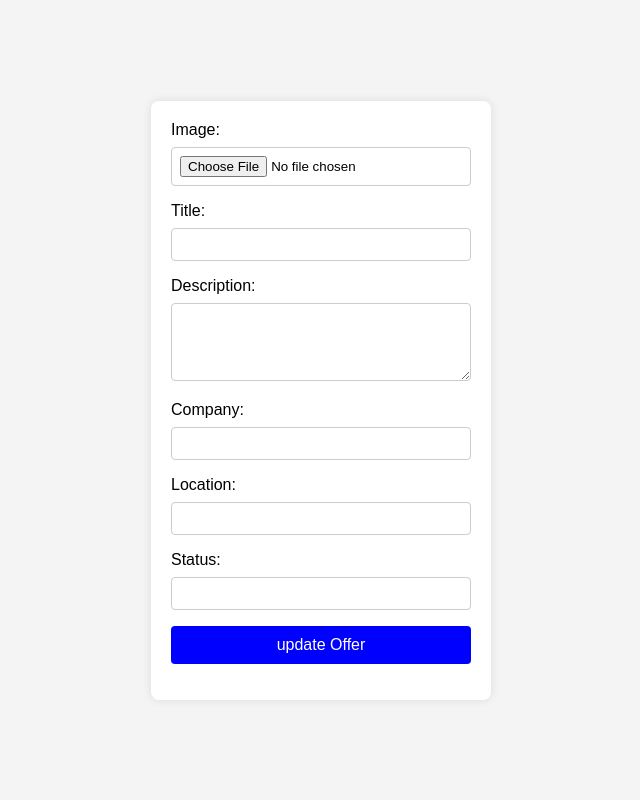
After one commit to Mohammedaminox/jobease-gestion-offre, a PHP site: page /dashboard/updateOffre.php in a window 1280 px wide. The commit adds this page. Shown: the whole page, without its empty margins (319-959 px from the left). Run offline with PHP 8.4, Linux system fonts and the light colour scheme; the template is opened without the code that fills it, so the values that code supplies are empty; the visitor is signed in with stand-in values (Sample User, id 1).

Commit message:
add offres applyed

```diff
--- a/app/controllers/AuthController.php
+++ b/app/controllers/AuthController.php
@@ -55,6 +55,7 @@ class AuthController
             // $_SESSION['username'] = $user['username'];
             $_SESSION['id_user'] = $user['id'];
 
+
             if ($user['role_name'] == "Candidat") {
                 header('location:../views/index.php');
             } elseif ($user['role_name'] == "admin") {
--- a/app/views/dashboard/seeOffre.php
+++ b/app/views/dashboard/seeOffre.php
@@ -176,7 +176,9 @@ if(isset($_GET['id_offre'])){
 
                                     <img class="accept_task" src="../../../public/img/icons8-delete.svg" alt="icon">
                                 </a>
+                                <a href="updateOffre.php?id=<?php echo $row['job_id'] ?>">
                                 <img class="delet_user" src="../../../public/img/icons8-edit.svg" alt="icon">
+                                </a>
                             </td>
                         </tr>
                         <?php }?>
--- /dev/null
+++ b/app/views/dashboard/updateOffre.php
@@ -0,0 +1,115 @@
+<?php
+include("../../configg/connectDatabase.php");
+session_start();
+if(isset($_SESSION['id_user'])){
+    $idUser = $_SESSION['id_user'];
+}else{
+    header("location:../auth/login.php");
+}
+
+$connection = new Connection();
+$conn = $connection->conn;
+
+if(isset($_GET['id'])){
+    $id=$_GET['id'];
+    $sqlup="SELECT * FROM jobs WHERE job_id='$id'";
+    $query=mysqli_query($conn,$sqlup);
+    $rows=mysqli_fetch_assoc($query);
+
+}
+?>
+<!DOCTYPE html>
+<html lang="en">
+
+<head>
+    <meta charset="UTF-8">
+    <meta name="viewport" content="width=device-width, initial-scale=1.0">
+    <title>Add Offer</title>
+    <style>
+    body {
+        font-family: Arial, sans-serif;
+        background-color: #f4f4f4;
+        margin: 0;
+        padding: 0;
+        display: flex;
+        justify-content: center;
+        align-items: center;
+        height: 100vh;
+    }
+
+    form {
+        background-color: #fff;
+        padding: 20px;
+        border-radius: 8px;
+        box-shadow: 0 0 10px rgba(0, 0, 0, 0.1);
+        width: 300px;
+    }
+
+    label {
+        display: block;
+        margin-bottom: 8px;
+    }
+
+    input,
+    textarea {
+        width: 100%;
+        padding: 8px;
+        margin-bottom: 16px;
+        box-sizing: border-box;
+        border: 1px solid #ccc;
+        border-radius: 4px;
+    }
+
+    input[type="submit"] {
+        background-color: blue;
+        color: #fff;
+        cursor: pointer;
+        border: none;
+        border-radius: 4px;
+        padding: 10px 15px;
+        font-size: 16px;
+    }
+
+    input[type="submit"]:hover {
+        background-color: #45a049;
+    }
+    </style>
+</head>
+
+<body>
+
+
+    <form method="POST" action="process_add_offer.php?id=<?php echo $id?>" enctype="multipart/form-data">
+        <label for="file">Image:</label>
+        <input type="file" id="file" name="file" required><br>
+
+        <label for=" title">Title:</label>
+        <input type="text" id="title" name="title"  value="<?php
+                        echo $rows['title'];
+                     ?>" required><br>
+
+        <label for="description">Description:</label>
+        <textarea id="description" name="description" rows="4" required><?php echo $rows['description']; ?></textarea><br>
+
+        <label for="company">Company:</label>
+        <input type="text" id="company" name="company"  value="<?php
+                        echo $rows['company'];
+                     ?>" required><br>
+
+        <label for="location">Location:</label>
+        <input type="text" id="location" name="location"  value="<?php
+                        echo $rows['location'];
+                     ?>" required><br>
+
+        <label for="status">Status:</label>
+        <input type="text" id="status" name="status"  value="<?php
+                        echo $rows['status'];
+                     ?>" required><br>
+
+        <input type="submit" name="submitupdate" value="update Offer">
+    </form>
+
+
+</body>
+
+</html>
--- a/app/views/index.php
+++ b/app/views/index.php
@@ -137,7 +137,11 @@ $result = mysqli_query($conn,$sql);
                         <li class="tag__item"><i class="fas fa-tag mr-2"></i>Maroc</li>
                         <li class="tag__item"><i class="fas fa-clock mr-2"></i>55 mins.</li>
                         <li class="tag__item play green">
-                            <a href="#"><i class="fas fa-play mr-2"></i>APPLY NOW</a>
+                            <form action="dashboard/apply.php" method="POST">
+                                <input type="hidden" name="job_id" value="<?php echo $row['job_id'] ?>">
+                                <button class="fas fa-play mr-2" type="submit" name="submit" >APPLY NOW</button>
+
+                            </form>
                         </li>
                     </ul>
                 </div>
```
Also changed, not shown: app/controllers/AdminController.php (+29 -0 lines), app/views/dashboard/apply.php (added, +26 -0 lines), app/views/dashboard/offre.php (+6 -62 lines), app/views/dashboard/process_add_offer.php (+24 -0 lines), public/upload/IMG-657f3d5738def9.04757923GJDmKr3_TS3Qpm6KEL9UKUQKUO4.jpg (added), public/upload/IMG-657f3d8ad1a094.73569175GJDmKr3_TS3Qpm6KEL9UKUQKUO4.jpg (added).
